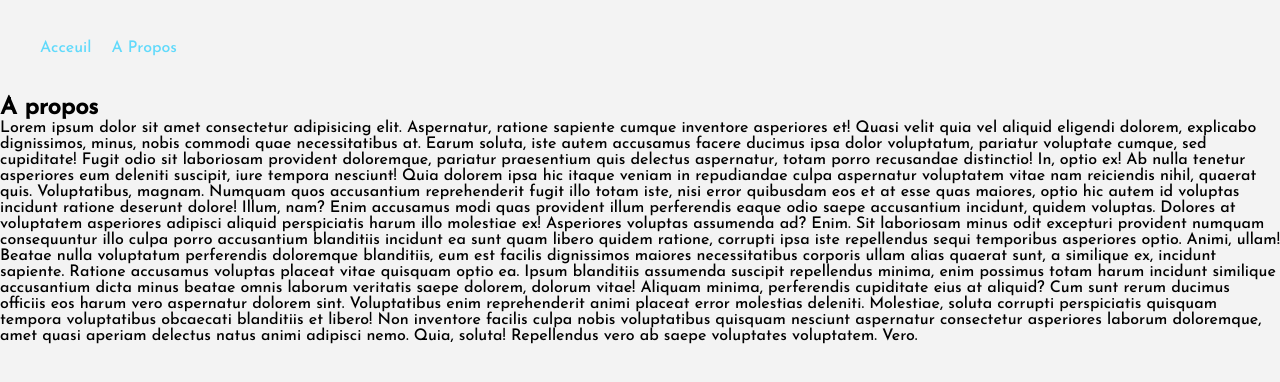
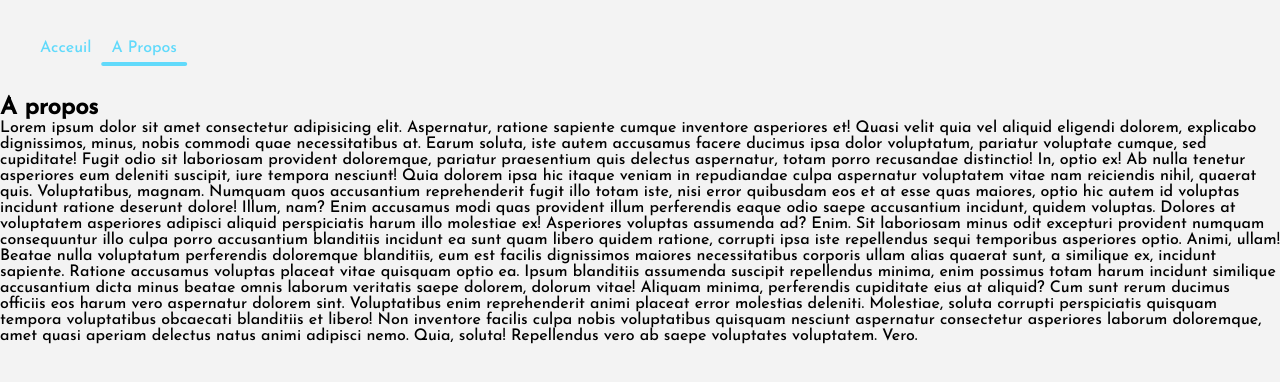
Before and after one commit to golmem/react1, a React (Create React App) app: page /about in a window 1280 px wide. Shown: the top 382 px of the page. Built offline with nearby package versions, Linux system fonts and the light colour scheme.

Commit message:
lien actif

```diff
--- a/src/components/Navigation.js
+++ b/src/components/Navigation.js
@@ -8,11 +8,15 @@
 			<ul>
 				{/* le to sert de href  et la balise navlink sert de a*/}
 				{/* le premier navlink mene a la page Home*/}
-				<NavLink to="/">
+				{/* stylisation du lien actif avec nav.isActive*/}
+				<NavLink to="/" className={(nav) => (nav.isActive ? "nav-active" : "")}>
 					<li>Acceuil</li>
 				</NavLink>
 				{/*le second navlink mene a la page About*/}
-				<NavLink to="/about">
+				<NavLink
+					to="/about"
+					className={(nav) => (nav.isActive ? "nav-active" : "")}
+				>
 					<li>A Propos</li>
 				</NavLink>
 			</ul>
```
